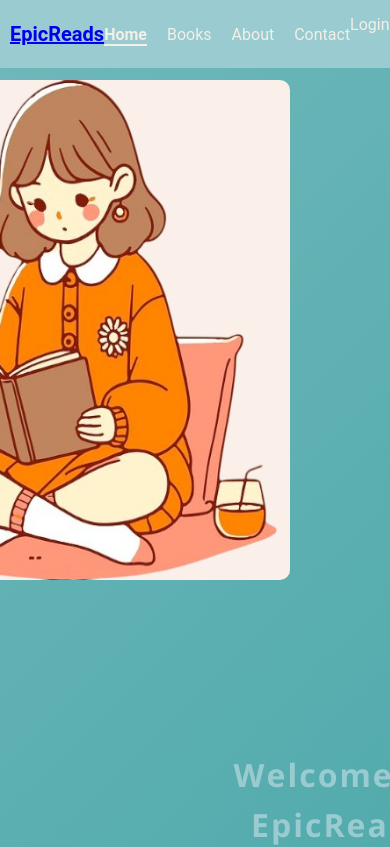
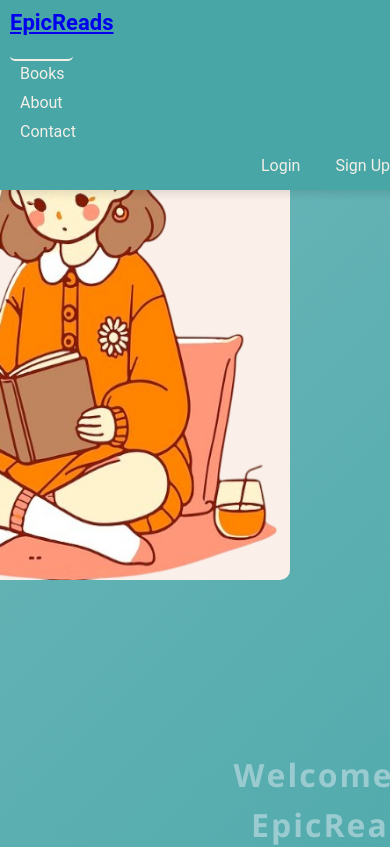
Before and after one commit to ayoubmorchid/bookhaven, a React (Create React App) app: page / in a window 390 px wide. Shown: the top 847 px of the page. Built offline with nearby package versions, Linux system fonts and the light colour scheme.

Commit message:
change file navbar.css

```diff
--- a/src/style/navbar.css
+++ b/src/style/navbar.css
@@ -2,20 +2,31 @@
   display: flex;
   justify-content: space-between;
   align-items: center;
-  padding: 15px 10px;
+  padding: 15px 20px;
   background-color: var(--primary-color);
   position: fixed;
   top: 0;
   left: 0;
   width: 100%;
   z-index: 1000;
+  box-shadow: 0 4px 8px rgba(0, 0, 0, 0.1); /* إضافة ظل خفيف */
+  transition: background-color 0.3s ease;
+}
+
+.navbar:hover {
+  background-color: var(--secondary-color); /* تغيير اللون عند التحويم */
 }
 
 .logo-link {
-  font-size: 20px;
+  font-size: 22px;
   font-weight: bold;
   color: var(--background-color);
   text-decoration: none;
+  transition: color 0.3s ease;
+}
+
+.logo-link:hover {
+  color: var(--accent-color); /* لون جذاب عند التحويم */
 }
 
 .nav-links {
@@ -31,15 +42,21 @@
   color: var(--background-color);
   font-size: 16px;
   text-transform: capitalize;
+  padding: 5px 10px;
+  border-radius: 5px;
+  transition: background-color 0.3s ease, color 0.3s ease;
 }
 
 .nav-item a:hover {
-  text-decoration: underline;
+  background-color: var(--background-color);
+  color: var(--primary-color);
+  text-decoration: none;
 }
 
 .active a {
   font-weight: bold;
   border-bottom: 2px solid var(--background-color);
+  color: var(--accent-color);
 }
 
 .auth-links {
@@ -51,10 +68,14 @@
   text-decoration: none;
   color: var(--background-color);
   font-size: 16px;
+  padding: 5px 10px;
+  border-radius: 5px;
+  transition: background-color 0.3s ease, color 0.3s ease;
 }
 
 .auth-link:hover {
-  text-decoration: underline;
+  background-color: var(--background-color);
+  color: var(--primary-color);
 }
 
 .logout-btn {
@@ -64,8 +85,32 @@
   background-color: transparent;
   border: none;
   cursor: pointer;
+  padding: 5px 10px;
+  border-radius: 5px;
+  transition: background-color 0.3s ease, color 0.3s ease;
 }
 
 .logout-btn:hover {
-  text-decoration: underline;
+  background-color: var(--background-color);
+  color: var(--primary-color);
 }
+
+@media (max-width: 768px) {
+  .navbar {
+    flex-direction: column; /* ترتيب رأسي للشاشات الصغيرة */
+    align-items: flex-start;
+    padding: 10px;
+  }
+
+  .nav-links {
+    flex-direction: column;
+    gap: 10px;
+    width: 100%;
+  }
+
+  .auth-links {
+    width: 100%;
+    justify-content: flex-end;
+    margin-top: 10px;
+  }
+}
```
